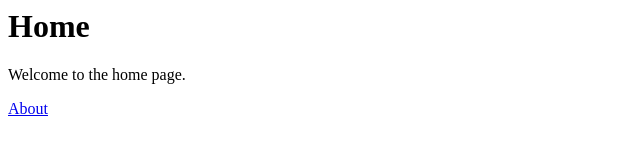
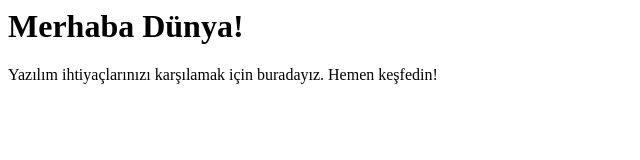
Before and after one commit to canmars/learning-html, a plain HTML site: page index.html in a window 1280 px wide. Shown: the whole page, without its empty margins (0-640 px from the left). Drawn offline with Linux system fonts and the light colour scheme.

Commit message:
change-index

```diff
--- a/index.html
+++ b/index.html
@@ -1,10 +1,16 @@
 <html>
-<head>
-    <title>Home</title>
-</head>
-<body>
-    <h1>Home</h1>
-    <p>Welcome to the home page.</p>
-    <p><a href="about.php">About</a></p>
-</body>
+  <head>
+      <title>Türkiye'nin Lider Yazılım Platformu | Hızlı & Güvenilir Çözümler</title>
+      <meta charset="utf-8"/>
+      <meta name="Description" content="Türkiye'nin lider yazılım platformu. Hızlı ve güvenilir çözümlerle yazılım ihtiyaçlarınızı karşılıyoruz. Hemen keşfedin!" />
+      <meta name="Keywords" content="yazılım, yazılım platformu, yazılım çözümleri, yazılım hizmetleri, yazılım firmaları, yazılım şirketleri, yazılım şirketi, yazılım firması, yazılım hizmeti, yazılım çözümü, yazılım platformları, yazılım hizmeti veren firmalar, yazılım hizmeti veren şirketler, yazılım hizmeti veren şirketi, yazılım hizmeti veren firması, yazılım çözümü veren firmalar, yazılım çözümü veren şirketler, yazılım çözümü veren şirketi, yazılım çözümü veren firması" />
+      <meta name="googlebot" content="noarchive" />
+      <meta name="Revisit After" content="1 week" />
+      <meta name="robots" content="index, follow" />
+      <meta name="copyright" content="2021-2025 YazılımPlatformu.com" />
+    </head>
+  <body>
+    <h1>Merhaba Dünya!</h1>
+    <p>Yazılım ihtiyaçlarınızı karşılamak için buradayız. Hemen keşfedin!</p>
+  </body>
 </html>
```
